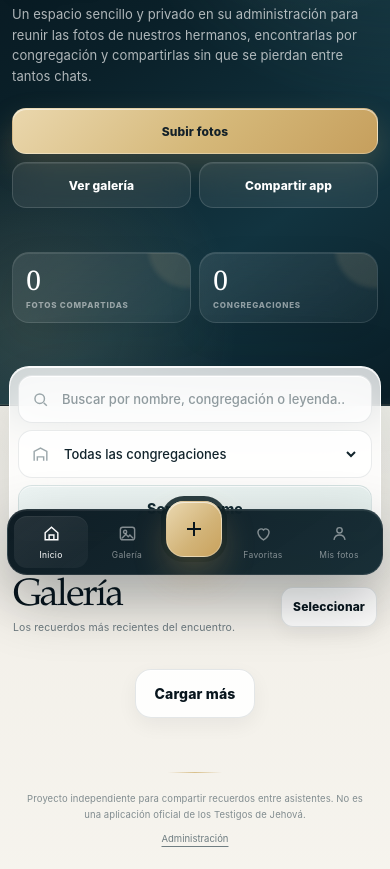
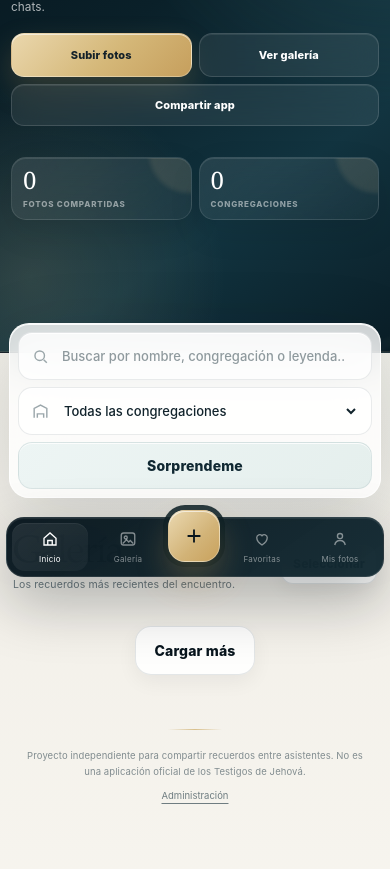
Before and after one commit to comercialPA/teste, a website: page asamblea-rio-gallegos/index.html in a window 390 px wide. Shown: the part 261-1130 px from the top of the page. Drawn offline with Linux system fonts and the light colour scheme; no server answers.

Commit message:
V1.0.6: ajuste fino mobile após teste real

```diff
--- a/asamblea-rio-gallegos/app-3.css
+++ b/asamblea-rio-gallegos/app-3.css
@@ -142,7 +142,10 @@
   body{font-size:14px}
   .app-shell{padding-bottom:calc(106px + env(safe-area-inset-bottom))}
 
-  .hero{min-height:auto;padding:max(14px,env(safe-area-inset-top)) 12px 82px}
+  .hero{
+    min-height:auto;
+    padding:max(14px,env(safe-area-inset-top)) 12px 82px;
+  }
   .topbar{gap:8px;padding-bottom:12px}
   .brand{gap:9px;min-width:0}
   .brand-mark{width:40px;height:40px;border-radius:14px;flex:0 0 auto}
@@ -194,19 +197,39 @@
   .empty{padding:38px 15px;border-radius:19px}
   .load-wrap{padding:18px 0 6px}
 
-  .bottom-nav{width:calc(100% - 14px);bottom:max(8px,env(safe-area-inset-bottom));grid-template-columns:1fr 1fr 58px 1fr 1fr;gap:2px;padding:6px;border-radius:20px}
+  .bottom-nav{
+    width:calc(100% - 14px);
+    bottom:max(8px,env(safe-area-inset-bottom));
+    grid-template-columns:1fr 1fr 58px 1fr 1fr;
+    gap:2px;
+    padding:6px;
+    border-radius:20px;
+  }
   .nav-btn{min-height:52px;padding:6px 2px;border-radius:13px;font-size:8.5px;gap:3px}
   .nav-btn svg{width:19px;height:19px}
   .nav-upload{width:56px;height:56px;border-radius:18px;margin-top:-26px}
   .nav-upload svg{width:24px;height:24px}
-  .selection-bar{width:calc(100% - 16px);bottom:calc(84px + env(safe-area-inset-bottom));padding:8px;gap:6px;border-radius:17px}
+  .selection-bar{
+    width:calc(100% - 16px);
+    bottom:calc(84px + env(safe-area-inset-bottom));
+    padding:8px;
+    gap:6px;
+    border-radius:17px;
+  }
   .selection-count{font-size:11px;padding-left:4px}
   .selection-bar .btn{min-height:40px;padding:8px 10px;font-size:11px}
 
   .footer{margin-top:48px;padding:0 10px 22px;font-size:9.5px}
 
   .modal{align-items:flex-end;padding:0;overflow:hidden}
-  .sheet{width:100%;max-width:none;max-height:94vh;max-height:94dvh;border-radius:24px 24px 0 0;overscroll-behavior:contain}
+  .sheet{
+    width:100%;
+    max-width:none;
+    max-height:94vh;
+    max-height:94dvh;
+    border-radius:24px 24px 0 0;
+    overscroll-behavior:contain;
+  }
   .sheet-head{padding:15px 14px 13px}
   .sheet-head h3{font-size:25px}
   .close-btn{width:40px;height:40px;border-radius:13px}
@@ -273,3 +296,60 @@
   .lightbox-media img{max-height:48dvh}
   .lightbox-info{max-height:42dvh}
 }
+
+/* V1.0.6 · AJUSTE FINO MOBILE APÓS TESTE REAL
+   Somente CSS. Corrige sobreposição da navegação, compacta hero e reduz toast. */
+@media (max-width:719px){
+  .hero{
+    padding-top:max(10px,env(safe-area-inset-top));
+    padding-left:11px;
+    padding-right:11px;
+    padding-bottom:124px;
+  }
+  .topbar{padding-bottom:6px}
+  .hero-inner{margin-top:24px;gap:16px}
+  .eyebrow{margin-bottom:9px;font-size:8.5px;letter-spacing:.18em}
+  .hero h1{font-size:clamp(42px,13.2vw,54px);line-height:.88;letter-spacing:-.052em}
+  .hero-sub{font-size:12.25px;line-height:1.47;margin-top:14px;max-width:96%}
+  .hero-actions{margin-top:17px;gap:7px;grid-template-columns:1fr 1fr}
+  .hero-actions .btn{min-height:44px;padding:10px 8px;font-size:11.5px;border-radius:13px}
+  .hero-actions #btnHeroUpload{grid-column:auto}
+  .hero-actions #btnHeroGallery{grid-column:auto}
+  .hero-actions #btnHeroShare{grid-column:1/-1;min-height:42px}
+  .hero-stats{margin-top:15px;gap:7px}
+  .stat-chip{padding:10px 11px;border-radius:15px}
+  .stat-chip strong{font-size:24px}
+
+  .content-wrap{margin:-30px auto 0}
+
+  .bottom-nav{
+    width:calc(100% - 18px);
+    bottom:max(6px,env(safe-area-inset-bottom));
+    grid-template-columns:1fr 1fr 54px 1fr 1fr;
+    padding:5px;
+    border-radius:18px;
+  }
+  .nav-btn{min-height:48px;font-size:8px}
+  .nav-btn svg{width:18px;height:18px}
+  .nav-upload{width:52px;height:52px;border-radius:17px;margin-top:-23px}
+  .nav-upload svg{width:22px;height:22px}
+
+  .toast-stack{
+    top:calc(6px + env(safe-area-inset-top));
+    left:50%;
+    right:auto;
+    width:min(calc(100% - 24px),330px);
+    transform:translateX(-50%);
+  }
+  .toast{padding:9px 10px;border-radius:13px;font-size:10.5px;line-height:1.35;box-shadow:0 12px 32px rgba(3,14,19,.18)}
+  .toast.error{border-left-width:3px}
+}
+
+@media (max-width:390px){
+  .hero{padding-bottom:132px}
+  .hero-inner{margin-top:20px}
+  .hero h1{font-size:clamp(40px,12.8vw,50px)}
+  .hero-sub{font-size:11.8px;line-height:1.44}
+  .hero-actions .btn{font-size:11px}
+  .bottom-nav{width:calc(100% - 12px)}
+}
```
